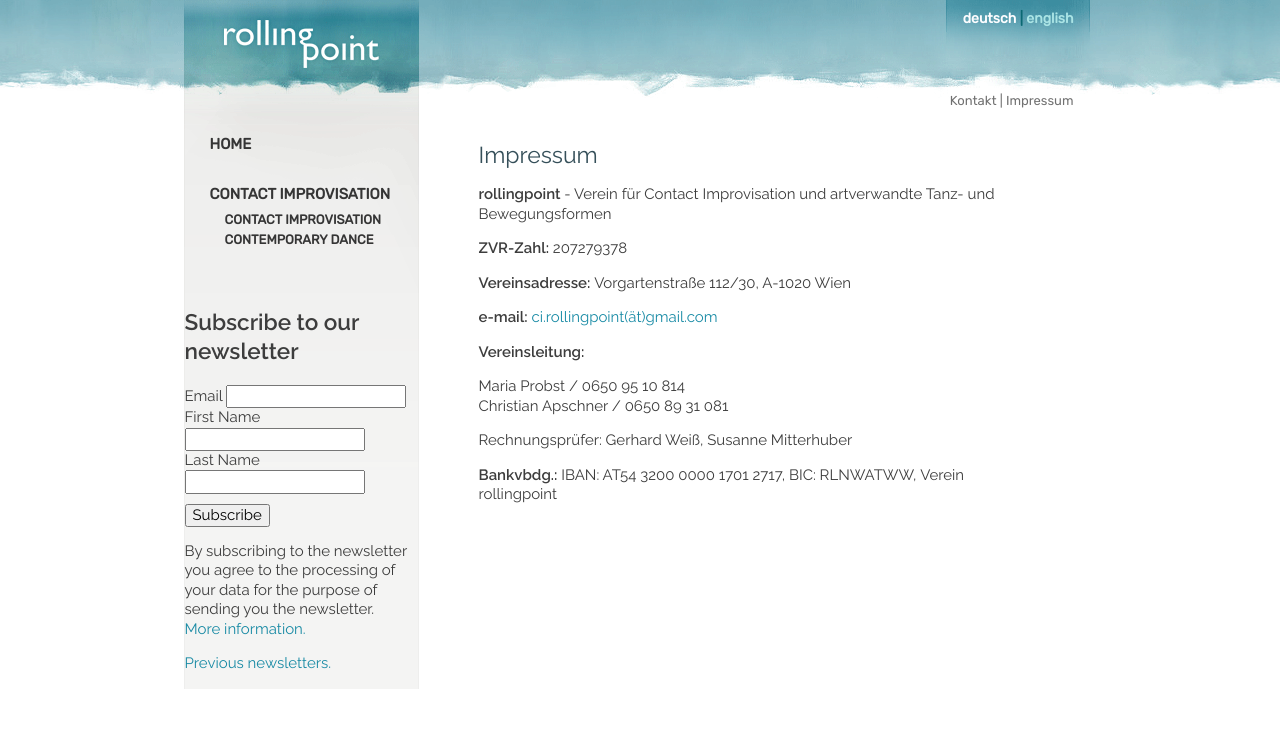
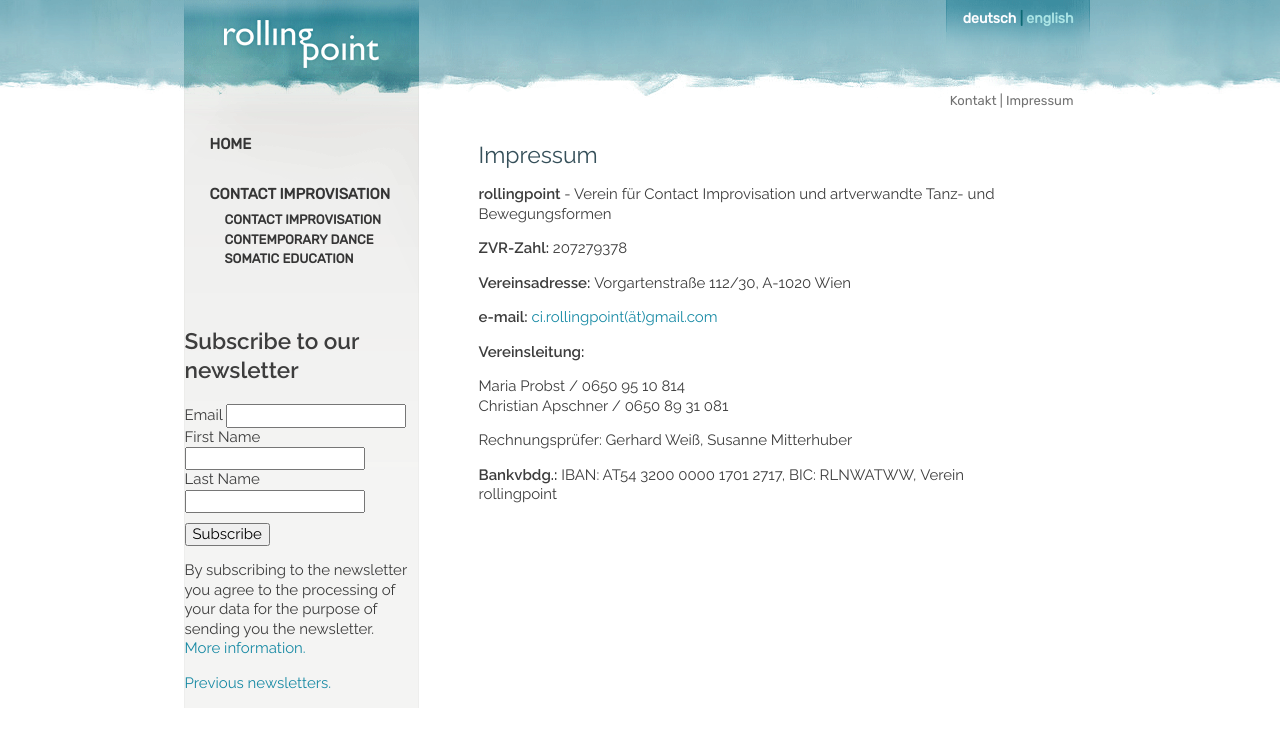
Before and after one commit to manulari/rollingpointat, a Jekyll site: the page built from _pages_en/en-impressum.md, in a window 1280 px wide. Shown: the top 747 px of the page. Built offline with Jekyll 4.4.1, drawn with Linux system fonts in a browser that asks for light colours; comment, search, counter and statistics services are not loaded.

Commit message:
Update Settings “nav_en”

```diff
--- a/_data/nav_en.yml
+++ b/_data/nav_en.yml
@@ -8,3 +8,5 @@ entries:
         path: /en/contact-improvisation
       - title: CONTEMPORARY DANCE
         path: /en/contemporary
+      - title: SOMATIC EDUCATION
+        path: /en/somatics
```
